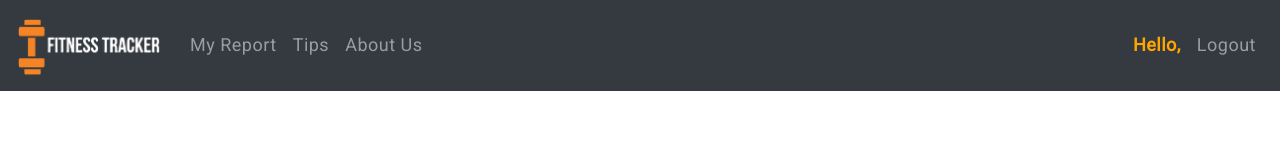
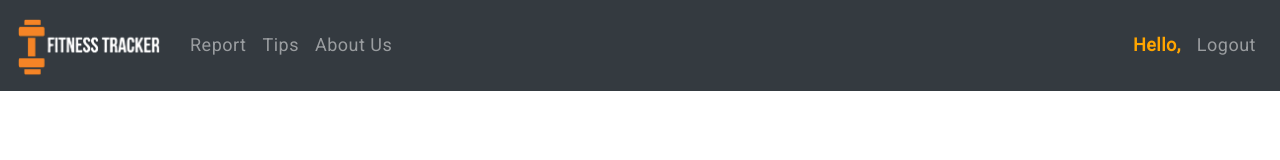
Before and after one commit to SarahV2/fitness-app-frontend, a React (Create React App) app: page /myreport in a window 1280 px wide. Shown: the top 160 px of the page. Built offline with nearby package versions, Linux system fonts and the light colour scheme; no server answers; sample sign-in values are in the browser's storage.

Commit message:
fix styling issue

```diff
--- a/src/components/NavigationBar.js
+++ b/src/components/NavigationBar.js
@@ -44,7 +44,7 @@ export class NavigationBar extends Component {
         <Navbar.Toggle aria-controls='responsive-navbar-nav' />
         <Navbar.Collapse id='responsive-navbar-nav'>
           <Nav className='mr-auto'>
-            {loggedIn?<Nav.Link href='/myreport'>My Report</Nav.Link>:''}
+            {loggedIn ? <Nav.Link href='/myreport'>Report</Nav.Link> : ''}
 
             <Nav.Link href='/tips'>Tips</Nav.Link>
             <Nav.Link href='/about'>About Us</Nav.Link>
--- a/src/components/UserWorkouts.js
+++ b/src/components/UserWorkouts.js
@@ -76,11 +76,11 @@ export default class UserWorkouts extends Component {
           <h5> Workout History</h5>
           <div className='d-flex justify-content-center align-items-center'>
             {/* <div className='user-history flex-container'> */}
-            <div className=' col-sm-12 col-md-12 col-xs-12 col-lg-6 '>
+
               {/* {toshow} */}
 
               {finalized}
-            </div>
+
             <Footer />
 
             {/* </div> */}
```
